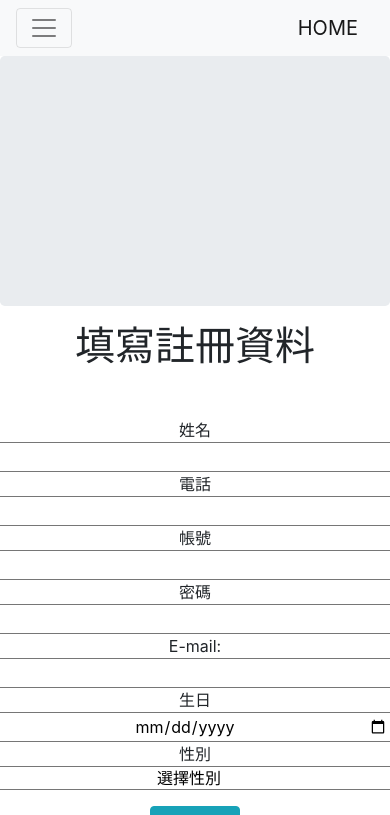
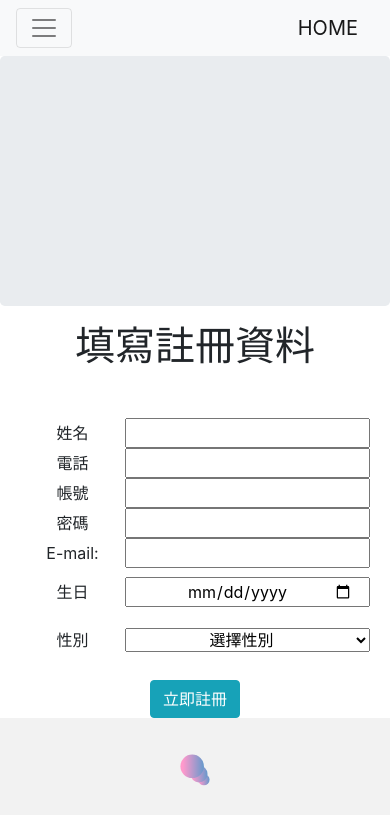
Before and after one commit to albert199577/vote_hw, a PHP site: page /index.php?do=reg in a window 390 px wide; the page is wider, and only the part inside the window is pictured. Shown: the top 815 px of that part. Run offline with PHP 8.4, Linux system fonts and the light colour scheme; data comes from the database, SQL or seed files in the repository.

Commit message:
reg layout and logo

```diff
--- a/frontend/reg.php
+++ b/frontend/reg.php
@@ -1,33 +1,33 @@
-<section class="container justify-content-center">
+<section class="container">
     <h1 class="text-center mt-3">填寫註冊資料</h1>
     <form class="text-center mt-5 row justify-content-center flex-column" action="./api/reg.php" method="post" id="regForm">
         <li class="row justify-content-center align-items-center">
-            <label class="col-md-2 my-0" for="">姓名</label>
-            <input class="col-md-3" type="text" name="name" required>
+            <label class="col-md-2 col-3 my-0" for="">姓名</label>
+            <input class="col-md-3 col-7" type="text" name="name" required>
         </li>
         <li class="row justify-content-center align-items-center">
-            <label class="col-md-2 my-0" for="">電話</label>
-            <input class="col-md-3" type="text" name="mobile" required>
+            <label class="col-md-2 col-3 my-0" for="">電話</label>
+            <input class="col-md-3 col-7" type="text" name="mobile" required>
         </li>
         <li class="row justify-content-center align-items-center">
-            <label class="col-md-2 my-0" for="">帳號</label>
-            <input class="col-md-3" type="text" name="account" required>
+            <label class="col-md-2 col-3 my-0" for="">帳號</label>
+            <input class="col-md-3 col-7" type="text" name="account" required>
         </li>
         <li class="row justify-content-center align-items-center">
-            <label class="col-md-2 my-0" for="">密碼</label>
-            <input class="col-md-3" type="password" name="password" required>
+            <label class="col-md-2 col-3 my-0" for="">密碼</label>
+            <input class="col-md-3 col-7" type="password" name="password" required>
         </li>
         <li class="row justify-content-center align-items-center">
-            <label class="col-md-2 my-0" for="">E-mail:</label>
-            <input class="col-md-3" type="email" name="email" required>
+            <label class="col-md-2 col-3 my-0" for="">E-mail:</label>
+            <input class="col-md-3 col-7" type="email" name="email" required>
         </li>
         <li class="row justify-content-center align-items-center">
-            <label class="col-md-2 my-0" for="">生日</label>
-            <input class="col-md-3 text-center" type="date" name="birthday" required>
+            <label class="col-md-2 col-3 my-0" for="">生日</label>
+            <input class="col-md-3 col-7 text-center" type="date" name="birthday" required>
         </li>
         <li class="row justify-content-center align-items-center">
-            <label class="col-md-2 my-0" for="">性別</label>
-            <select class="col-md-3 text-center" name="gender" id="" required>
+            <label class="col-md-2 col-3 my-0" for="">性別</label>
+            <select class="col-md-3 col-7 text-center" name="gender" id="" required>
                 <option value="">選擇性別</option>
                 <option value="男">男</option>
                 <option value="女">女</option>
--- a/index.php
+++ b/index.php
@@ -86,8 +86,9 @@
     }
     ?>
     <footer>
-        <div class="logo"><img src="/Icons/black logo.svg" alt="vote_img">
-            <h4>全民公投</h4>
+        <div class="logo">
+            <img src="./icon/logo.svg" alt="vote_img">
+            <h4></h4>
         </div>
         <ul class="about">
             <li>
--- a/style/style.css
+++ b/style/style.css
@@ -61,6 +61,10 @@ footer .logo {
   margin: 1rem 0;
 }
 
+footer .logo img {
+  height: 2rem;
+}
+
 footer .logo h4 {
   font-size: 1.1rem;
 }
--- a/style/style.sass
+++ b/style/style.sass
@@ -32,7 +32,7 @@ footer
         flex: 1 1 30%
         margin: 1rem 0
         img
-
+            height: 2rem
         h4
             font-size: 1.1rem
     .about
```
Also changed, not shown: icon/logo.svg (added), 1 other file.
